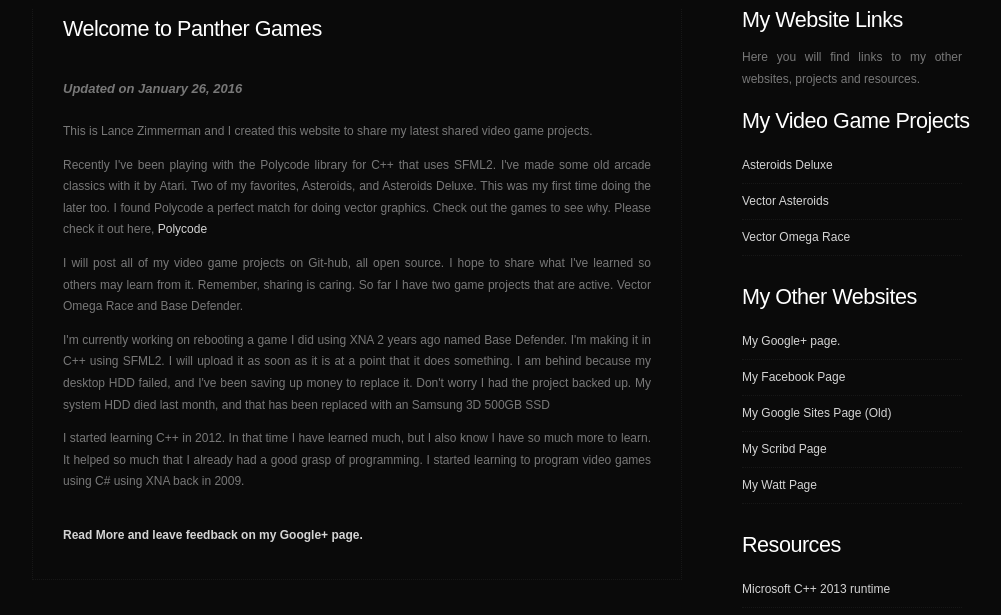
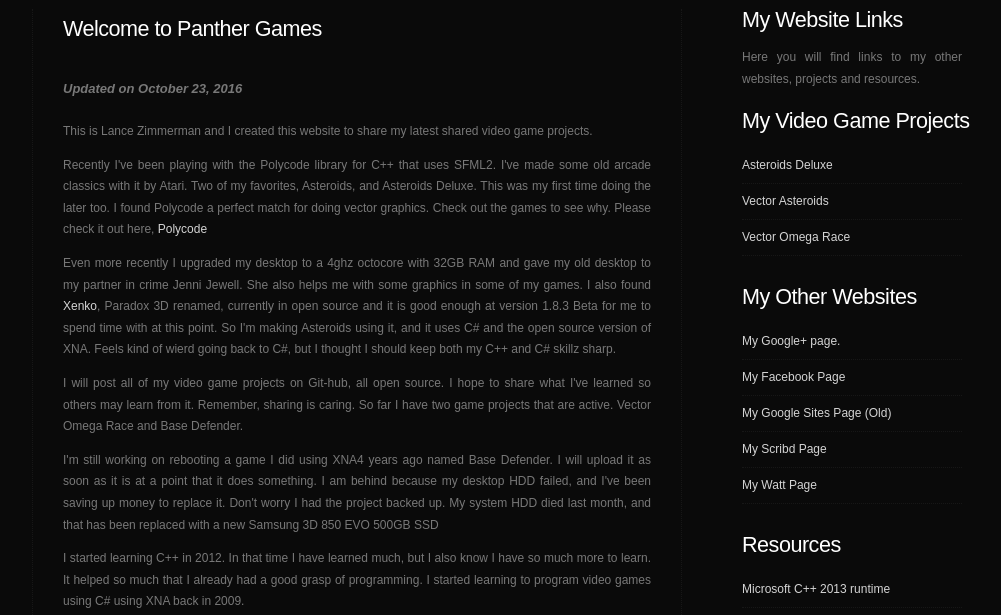
Before and after one commit to LanceJZ/LanceJZ.github.io, a plain HTML site: page index.html in a window 1280 px wide. Shown: the part 122-737 px from the top of the page, without its empty margins (118-1119 px from the left). Drawn offline with Linux system fonts and the light colour scheme.

Commit message:
Updated News
Xenko update.

```diff
--- a/index.html
+++ b/index.html
@@ -42,13 +42,15 @@ h1,h2,h3,h4,h5,h6 {
         <div id="content">
             <div class="post">
                 <h2 class="title"><a href="#">Welcome to Panther Games</a></h2>
-                <p class="meta"><span class="date">Updated on January 26, 2016</span></p>
+                <p class="meta"><span class="date">Updated on October 23, 2016</span></p>
                 <div style="clear: both;">&nbsp;</div>
                 <div class="entry">
                     <p>This is Lance Zimmerman and I created this website to share my latest shared video game projects.</p>
-                    <p>Recently I've been playing with the Polycode library for C++ that uses SFML2. I've made some old arcade classics with it by Atari. Two of my favorites, Asteroids, and Asteroids Deluxe. This was my first time doing the later too. I found Polycode a perfect match for doing vector graphics. Check out the games to see why. Please check it out here, <a href="http://polycode.org/">Polycode</a></p>
+                    <p>Recently I've been playing with the Polycode library for C++ that uses SFML2. I've made some old arcade classics with it by Atari. Two of my favorites, Asteroids, and Asteroids Deluxe. This was my first time doing the later too. I found Polycode a perfect match for doing vector graphics. Check out the games to see why. Please check it out here,
+                        <a href="http://polycode.org/">Polycode</a></p>
+                    <p>Even more recently I upgraded my desktop to a 4ghz octocore with 32GB RAM and gave my old desktop to my partner in crime Jenni Jewell. She also helps me with some graphics in some of my games. I also found <a href="http://xenko.com/">Xenko</a>, Paradox 3D renamed, currently in open source and it is good enough at version 1.8.3 Beta for me to spend time with at this point. So I'm making Asteroids using it, and it uses C# and the open source version of XNA. Feels kind of wierd going back to C#, but I thought I should keep both my C++ and C# skillz sharp.</p>
                     <p>I will post all of my video game projects on Git-hub, all open source. I hope to share what I've learned so others may learn from it. Remember, sharing is caring. So far I have two game projects that are active. Vector Omega Race and Base Defender.</p>
-                    <p>I'm currently working on rebooting a game I did using XNA 2 years ago named Base Defender. I'm making it in C++ using SFML2. I will upload it as soon as it is at a point that it does something. I am behind because my desktop HDD failed, and I've been saving up money to replace it. Don't worry I had the project backed up. My system HDD died last month, and that has been replaced with an Samsung 3D 500GB SSD</p>
+                    <p>I'm still working on rebooting a game I did using XNA4 years ago named Base Defender. I will upload it as soon as it is at a point that it does something. I am behind because my desktop HDD failed, and I've been saving up money to replace it. Don't worry I had the project backed up. My system HDD died last month, and that has been replaced with a new Samsung 3D 850 EVO 500GB SSD</p>
                     <p>I started learning C++ in 2012. In that time I have learned much, but I also know I have so much more to learn. It helped so much that I already had a good grasp of programming. I started learning to program video games using C# using XNA back in 2009.</p>
                     <p class="links"><a href="https://plus.google.com/+LanceJZGithubIO/">Read More and leave feedback on my Google+ page.</a></p>
                 </div>
```
